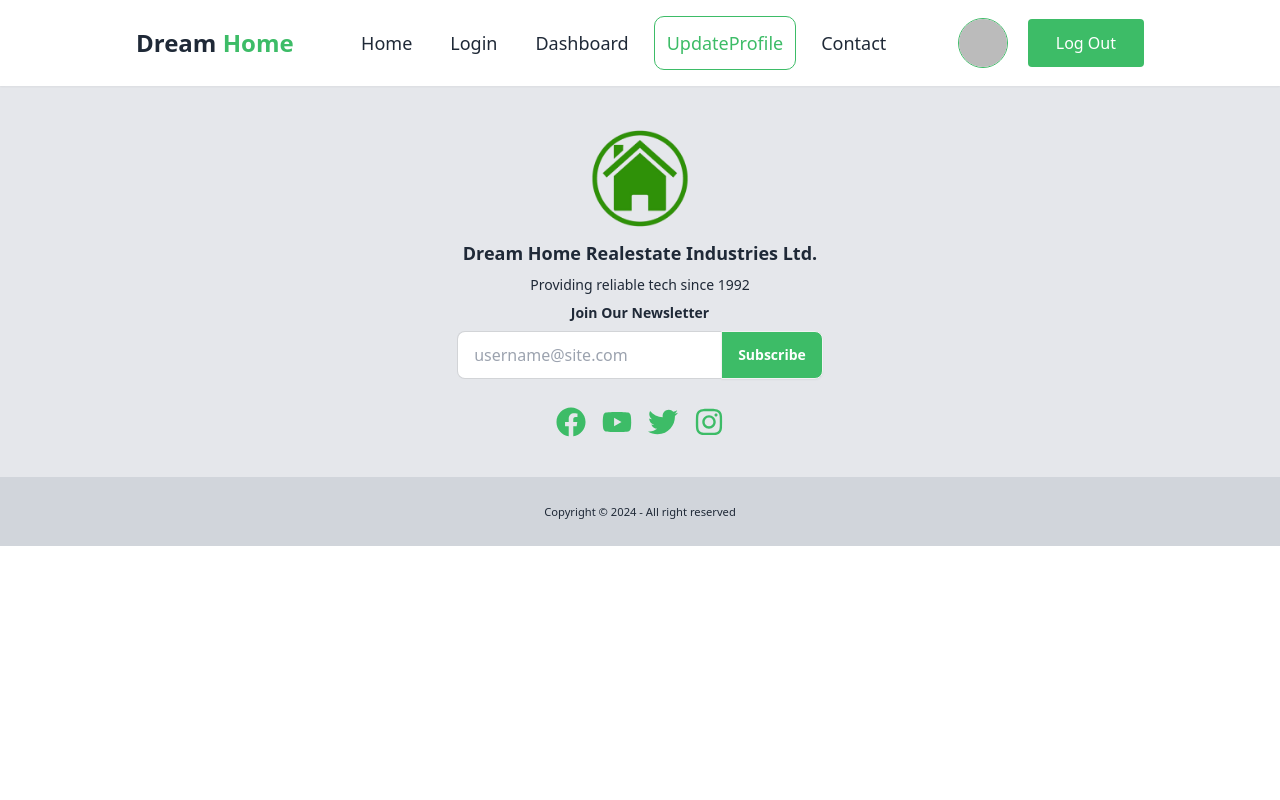
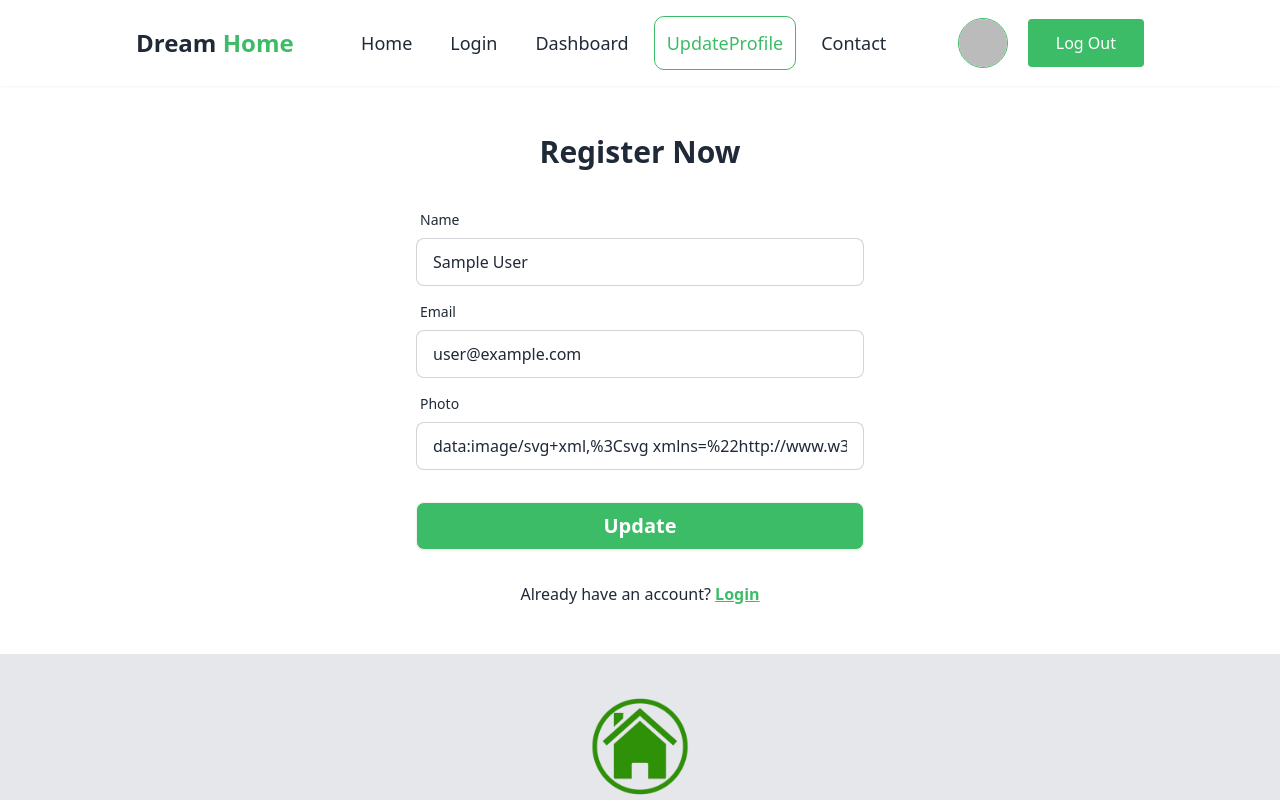
Before and after one commit to Simi-7619/dream-home-realestate, a React (Vite) app: page /updateprofile in a window 1280 px wide. Shown: the top 800 px of the page. Built offline with nearby package versions, Linux system fonts and the light colour scheme; no server answers; sample sign-in values are in the browser's storage.

Commit message:
update profile route created

```diff
--- a/src/Pages/UpdateProfile.jsx
+++ b/src/Pages/UpdateProfile.jsx
@@ -1,12 +1,41 @@
+import { useContext } from "react";
 import { Helmet } from "react-helmet";
+import { AuthContext } from "../Providers/AuthProvider";
+
+
 const UpdateProfile = () => {
+    const {user} = useContext(AuthContext)
     return (
         <>
             <Helmet>
                 <title>Dream Home | Profile Update</title>
             </Helmet>
-            <div>
-
+            <div className="my-12">
+                <h2 className="text-3xl font-bold text-center">Register Now</h2>
+                <form className="card-body w-[90%] lg:w-[40%] mx-auto">
+                    <div className="form-control">
+                        <label className="label">
+                            <span className="label-text">Name</span>
+                        </label>
+                        <input type="text" defaultValue={user.displayName} name="name" className="input input-bordered" required />
+                    </div>
+                    <div className="form-control">
+                        <label className="label">
+                            <span className="label-text">Email</span>
+                        </label>
+                        <input type="email" defaultValue={user.email} name="email" className="input input-bordered" required />
+                    </div>
+                    <div className="form-control">
+                        <label className="label">
+                            <span className="label-text">Photo</span>
+                        </label>
+                        <input type="text" defaultValue={user.photoURL} name="photo" className="input input-bordered" required />
+                    </div>
+                    <div className="form-control mt-6">
+                        <button className="btn bg-logoGreen hover:bg-green-600 text-white text-xl">Update</button>
+                    </div>
+                </form>
+                <p className="text-center">Already have an account? <a href="/login" className="text-logoGreen font-bold underline">Login</a></p>
             </div>
         </>
     );
```
